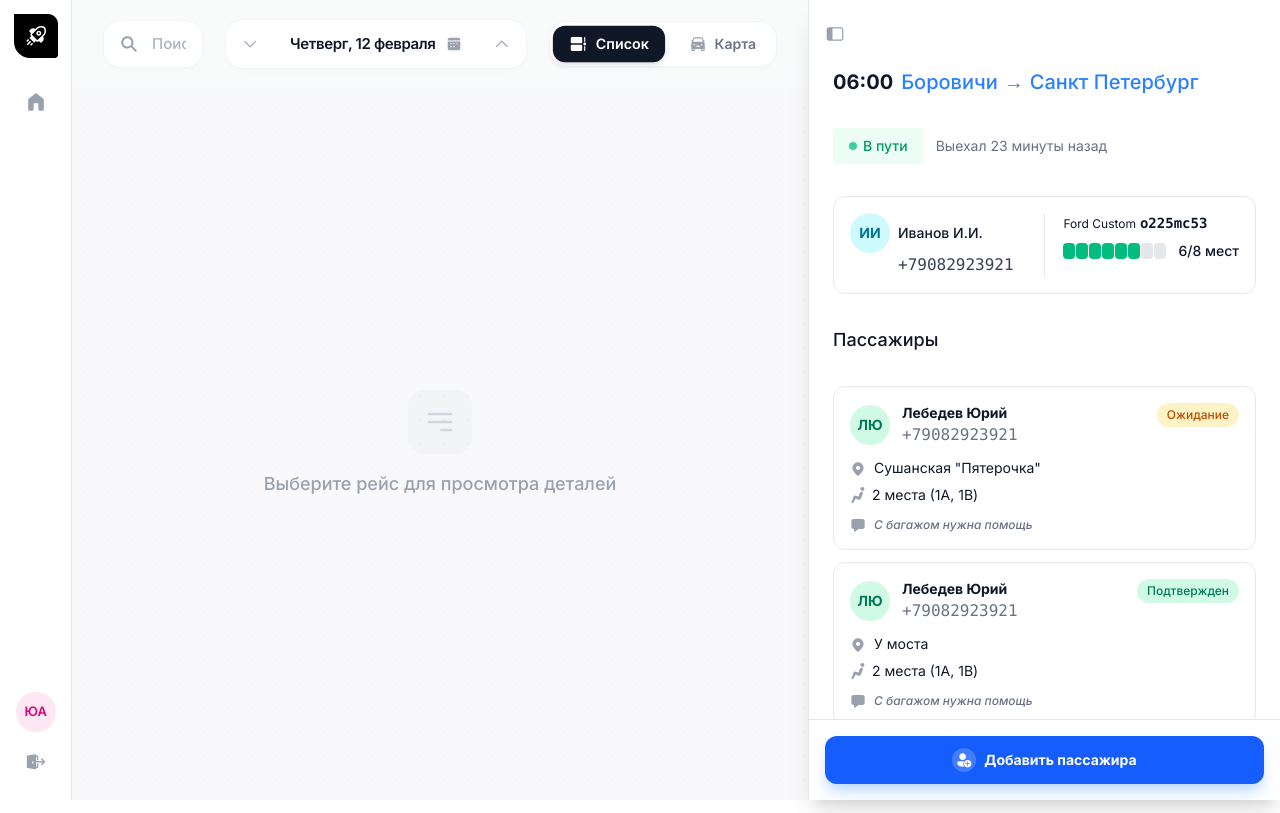
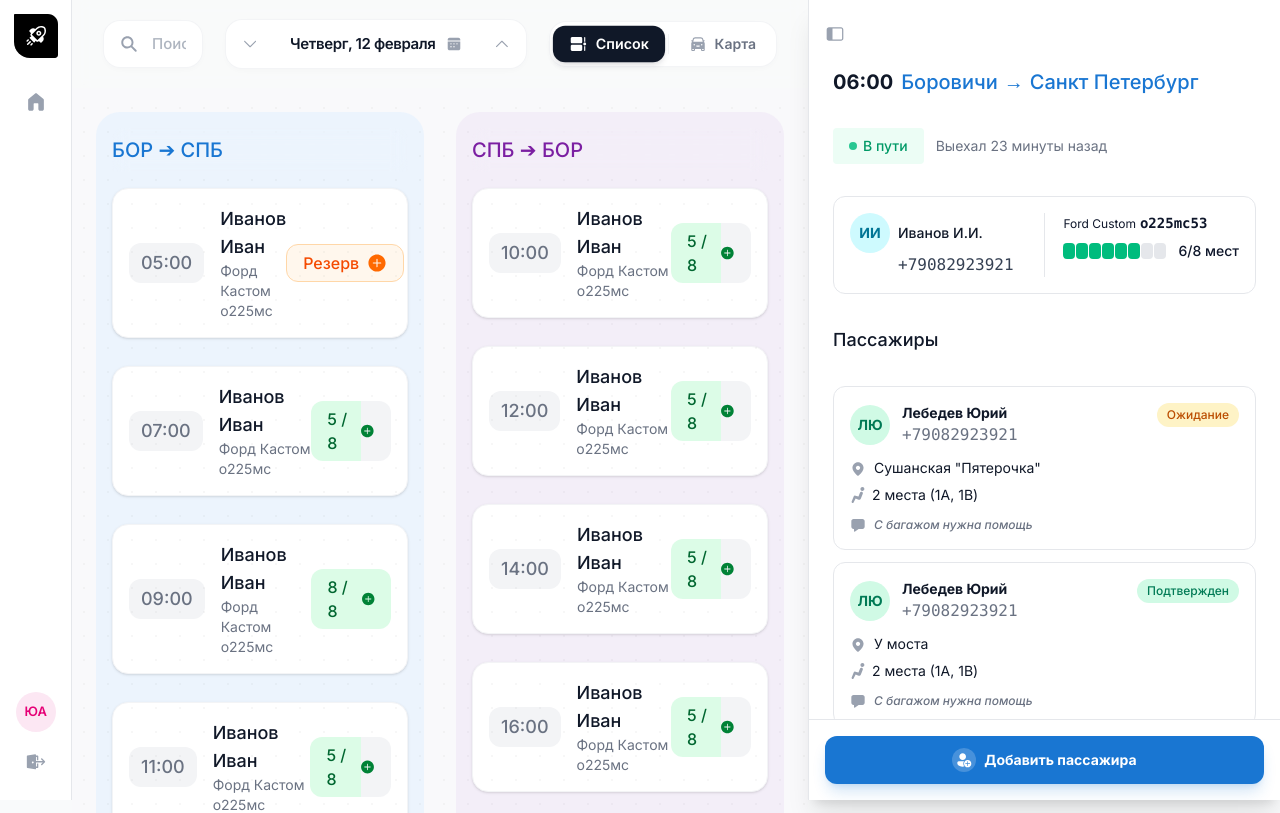
Before and after one commit to deadusr/shuttle_service, a React (Vite) app: page / in a window 1280 px wide. Shown: the top 813 px of the page. Built offline with nearby package versions, Linux system fonts and the light colour scheme.

Commit message:
Добавил колонку с текущими рейсами

```diff
--- a/src/components/Dashboard.tsx
+++ b/src/components/Dashboard.tsx
@@ -1,6 +1,12 @@
 import DashboardHeader from './DashboardHeader';
+import TripCard from './TripCard';
+import { mockTrips } from '../data/mockTrips';
 
 const Dashboard = () => {
+    // Filter trips by direction
+    const outboundTrips = mockTrips.filter(t => t.route.from === 'БОР' && t.route.to === 'СПБ');
+    const inboundTrips = mockTrips.filter(t => t.route.from === 'СПБ' && t.route.to === 'БОР');
+
     return (
         <main className="flex-1 flex flex-col bg-gray-50/50 min-w-0 overflow-hidden relative">
             <div className="absolute inset-0 z-0 opacity-[0.03] pointer-events-none"
@@ -13,14 +19,36 @@ const Dashboard = () => {
             <DashboardHeader />
 
             <div className="flex-1 overflow-y-auto p-6 scrollbar-thin scrollbar-thumb-gray-200 scrollbar-track-transparent">
-                {/* Content Placeholder */}
-                <div className="flex flex-col items-center justify-center h-full text-gray-400 gap-4">
-                    <div className="w-16 h-16 rounded-2xl bg-gray-100 flex items-center justify-center">
-                        <svg className="w-8 h-8 text-gray-300" fill="none" viewBox="0 0 24 24" stroke="currentColor">
-                            <path strokeLinecap="round" strokeLinejoin="round" strokeWidth={2} d="M4 6h16M4 12h16m-7 6h7" />
-                        </svg>
+                <div className="grid grid-cols-1 lg:grid-cols-2 gap-8 h-full">
+                    {/* Left Column: Outbound (Blue) */}
+                    <div className="flex flex-col gap-4 bg-direction-forward-light/50 p-4 rounded-3xl">
+                        <div className="sticky top-0 z-10 backdrop-blur-sm py-2 rounded-t-xl">
+                            <h2 className="text-xl font-medium text-direction-forward flex items-center gap-2">
+                                БОР ➔ СПБ
+                            </h2>
+                        </div>
+
+                        <div className="flex flex-col gap-4 pb-6">
+                            {outboundTrips.map(trip => (
+                                <TripCard key={trip.id} trip={trip} variant="blue" />
+                            ))}
+                        </div>
                     </div>
-                    <p className="font-medium text-lg">Выберите рейс для просмотра деталей</p>
+
+                    {/* Right Column: Inbound (Purple) */}
+                    <div className="flex flex-col gap-4 bg-direction-return-light/50 p-4 rounded-3xl">
+                        <div className="sticky top-0 z-10 backdrop-blur-sm py-2 rounded-t-xl">
+                            <h2 className="text-xl font-medium text-direction-return flex items-center gap-2">
+                                СПБ ➔ БОР
+                            </h2>
+                        </div>
+
+                        <div className="flex flex-col gap-4 pb-6">
+                            {inboundTrips.map(trip => (
+                                <TripCard key={trip.id} trip={trip} variant="purple" />
+                            ))}
+                        </div>
+                    </div>
                 </div>
             </div>
         </main>
--- a/src/components/DashboardHeader.tsx
+++ b/src/components/DashboardHeader.tsx
@@ -28,9 +28,9 @@ const DashboardHeader = ({ onSearch, onDateChange, onViewChange }: DashboardHead
                         setSearchQuery(e.target.value);
                         onSearch?.(e.target.value);
                     }}
-                    className="w-full pl-12 pr-4 py-3 bg-white rounded-2xl text-[15px] text-gray-900 placeholder-gray-400/80 shadow-[0_2px_8px_-2px_rgba(0,0,0,0.04)] ring-1 ring-gray-100 hover:ring-gray-200 focus:ring-2 focus:ring-blue-500/20 focus:outline-none transition-all duration-200 ease-out font-medium"
+                    className="w-full pl-12 pr-4 py-3 bg-white rounded-2xl text-[15px] text-gray-900 placeholder-gray-400/80 shadow-[0_2px_8px_-2px_rgba(0,0,0,0.04)] ring-1 ring-gray-100 hover:ring-gray-200 focus:ring-2 focus:ring-direction-forward/20 focus:outline-none transition-all duration-200 ease-out font-medium"
                 />
-                <div className="absolute left-4 top-1/2 -translate-y-1/2 text-gray-400 group-focus-within:text-blue-500 transition-colors duration-200">
+                <div className="absolute left-4 top-1/2 -translate-y-1/2 text-gray-400 group-focus-within:text-direction-forward transition-colors duration-200">
                     <Icon name="search" className="w-[18px] h-[18px]" />
                 </div>
             </div>
@@ -47,7 +47,7 @@ const DashboardHeader = ({ onSearch, onDateChange, onViewChange }: DashboardHead
 
                 <div className="flex items-center gap-2.5 px-4 py-1.5 cursor-pointer hover:bg-gray-50 rounded-xl transition-colors group">
                     <span className="text-[15px] font-semibold text-gray-900 tracking-tight">Четверг, 12 февраля</span>
-                    <Icon name="calendar" className="w-4 h-4 text-gray-400 group-hover:text-blue-500 transition-colors" />
+                    <Icon name="calendar" className="w-4 h-4 text-gray-400 group-hover:text-direction-forward transition-colors" />
                 </div>
 
                 <button
--- a/src/components/PassengerPanel.tsx
+++ b/src/components/PassengerPanel.tsx
@@ -123,7 +123,7 @@ const PassengerPanel = ({ isCollapsed, onToggle }: { isCollapsed: boolean; onTog
             <div className={`absolute top-[68px] left-0 right-0 z-30 px-6 py-3 bg-white/90 backdrop-blur-md shadow-sm border-b border-gray-100 flex items-center justify-between transition-all duration-300 ${isScrolled ? 'translate-y-0 opacity-100' : '-translate-y-full opacity-0 pointer-events-none'}`}>
                 <div className="flex items-center gap-3 min-w-0">
                     <span className="text-lg font-bold text-gray-900 shrink-0">{trip.time}</span>
-                    <div className="flex items-center gap-1.5 text-sm font-medium text-blue-600 truncate">
+                    <div className="flex items-center gap-1.5 text-sm font-medium text-direction-forward truncate">
                         <span className="truncate">{trip.route.from}</span>
                         <span className="shrink-0">→</span>
                         <span className="truncate">{trip.route.to}</span>
@@ -143,9 +143,9 @@ const PassengerPanel = ({ isCollapsed, onToggle }: { isCollapsed: boolean; onTog
                 <div className="flex flex-col gap-6">
                     <div className="flex items-baseline gap-2 mb-2">
                         <span className="text-xl font-bold text-gray-900">{trip.time}</span>
-                        <div className="flex items-center gap-1.5 text-xl font-medium text-blue-500">
+                        <div className="flex items-center gap-1.5 text-xl font-medium text-direction-forward">
                             <span>{trip.route.from}</span>
-                            <Icon name="search" className="w-4 h-4 text-blue-400 rotate-90 hidden" /> {/* Arrow placeholder if needed */}
+                            <Icon name="search" className="w-4 h-4 text-direction-forward/70 rotate-90 hidden" /> {/* Arrow placeholder if needed */}
                             <span>→</span>
                             <span>{trip.route.to}</span>
                         </div>
@@ -209,7 +209,7 @@ const PassengerPanel = ({ isCollapsed, onToggle }: { isCollapsed: boolean; onTog
                 {/* Passenger List */}
                 <div className="flex flex-col gap-3">
                     {trip.passengers.map((passenger) => (
-                        <div key={passenger.id} className="group bg-white rounded-xl flex flex-col gap-3 border border-gray-200 p-4  hover:shadow-sm hover:border-blue-100 transition-all cursor-pointer relative">
+                        <div key={passenger.id} className="group bg-white rounded-xl flex flex-col gap-3 border border-gray-200 p-4  hover:shadow-sm hover:border-direction-forward-light transition-all cursor-pointer relative">
                             <div className="flex justify-between items-start">
                                 <div className="flex items-center gap-3">
                                     <div className={`w-10 h-10 rounded-full flex items-center justify-center font-bold text-sm shrink-0 ${passenger.avatar ? 'bg-emerald-100 text-emerald-700' : 'bg-gray-100 text-gray-400'
@@ -258,7 +258,7 @@ const PassengerPanel = ({ isCollapsed, onToggle }: { isCollapsed: boolean; onTog
 
             {/* Fixed Bottom Section */}
             <div className="p-4 border-t border-gray-200 bg-white shrink-0 z-10">
-                <button className="w-full flex items-center justify-center gap-2 p-3 bg-blue-600 hover:bg-blue-700 active:bg-blue-800 text-white rounded-xl shadow-lg shadow-blue-200 transition-all duration-200 transform hover:-translate-y-0.5">
+                <button className="w-full flex items-center justify-center gap-2 p-3 bg-direction-forward hover:bg-direction-forward/90 active:bg-direction-forward/80 text-white rounded-xl shadow-lg shadow-direction-forward/20 transition-all duration-200 transform hover:-translate-y-0.5">
                     <div className="w-6 h-6 rounded-full bg-white/20 flex items-center justify-center">
                         <Icon name="person-add" className="w-4 h-4 text-white" />
                     </div>
--- /dev/null
+++ b/src/components/TripCard.tsx
@@ -0,0 +1,70 @@
+import { Trip } from '../types';
+import Icon from './icons/Icon';
+
+interface TripCardProps {
+    trip: Trip;
+    variant: 'blue' | 'purple';
+}
+
+const TripCard = ({ trip, variant }: TripCardProps) => {
+    // Style configurations based on variant
+    const styles = {
+        blue: {
+            timeBg: 'bg-gray-100',
+            timeText: 'text-gray-500',
+            seatsText: 'text-green-800',
+            reserveBg: 'bg-orange-50',
+            reserveText: 'text-orange-600',
+            reserveBorder: 'border-orange-200'
+        },
+        purple: {
+            // Using same styles as blue for now, but can be customized if needed
+            timeBg: 'bg-gray-100',
+            timeText: 'text-gray-500',
+            seatsText: 'text-green-800',
+            reserveBg: 'bg-orange-50',
+            reserveText: 'text-orange-600',
+            reserveBorder: 'border-orange-200'
+        }
+    }[variant];
+
+    const isReserve = trip.driver.seatsOccupied === 0;
+    const percentage = trip.driver.seatsTotal > 0
+        ? Math.round((trip.driver.seatsOccupied / trip.driver.seatsTotal) * 100)
+        : 0;
+
+    return (
+        <div className="bg-white rounded-2xl p-4 shadow-sm border border-gray-100 mb-3 flex items-center justify-between hover:shadow-md transition-shadow cursor-pointer">
+            <div className="flex items-center gap-4">
+                <div className={`${styles.timeBg} ${styles.timeText} px-3 py-1.5 rounded-xl font-medium text-lg`}>
+                    {trip.time}
+                </div>
+
+                <div>
+                    <h3 className="font-medium text-lg text-gray-900">{trip.driver.name}</h3>
+                    <p className="text-gray-500 text-sm">{trip.driver.car} {trip.driver.plate}</p>
+                </div>
+            </div>
+
+            {/* Status / Seats */}
+            {isReserve ? (
+                <div className={`${styles.reserveBg} ${styles.reserveText} border ${styles.reserveBorder} px-4 py-1.5 rounded-xl font-medium flex items-center gap-2`}>
+                    Резерв
+                    <Icon name="add-circle" className="w-5 h-5 text-orange-500" />
+                </div>
+            ) : (
+                <div
+                    className={`${styles.seatsText} px-4 py-1.5 rounded-xl font-medium flex items-center gap-2 relative overflow-hidden`}
+                    style={{
+                        background: `linear-gradient(to right, #dcfce7 ${percentage}%, #f3f4f6 ${percentage}%)`
+                    }}
+                >
+                    <span className="relative z-10">{trip.driver.seatsOccupied} / {trip.driver.seatsTotal}</span>
+                    <Icon name="add-circle" className="w-5 h-5 text-green-700 relative z-10" />
+                </div>
+            )}
+        </div>
+    );
+};
+
+export default TripCard;
--- /dev/null
+++ b/src/data/mockTrips.ts
@@ -0,0 +1,183 @@
+import { Trip } from '../types';
+
+export const mockTrips: Trip[] = [
+    // Outbound: BOR -> SPB
+    {
+        id: '1',
+        route: { from: 'БОР', to: 'СПБ' },
+        time: '05:00',
+        status: 'scheduled',
+        statusLabel: 'Ожидание',
+        driver: {
+            name: 'Иванов Иван',
+            phone: '+7 999 000-00-00',
+            car: 'Форд Кастом',
+            plate: 'о225мс',
+            seatsOccupied: 0,
+            seatsTotal: 8
+        },
+        passengers: []
+    },
+    {
+        id: '2',
+        route: { from: 'БОР', to: 'СПБ' },
+        time: '07:00',
+        status: 'scheduled',
+        statusLabel: 'Ожидание',
+        driver: {
+            name: 'Иванов Иван',
+            phone: '+7 999 000-00-00',
+            car: 'Форд Кастом',
+            plate: 'о225мс',
+            seatsOccupied: 5,
+            seatsTotal: 8
+        },
+        passengers: []
+    },
+    {
+        id: '3',
+        route: { from: 'БОР', to: 'СПБ' },
+        time: '09:00',
+        status: 'scheduled',
+        statusLabel: 'Ожидание',
+        driver: {
+            name: 'Иванов Иван',
+            phone: '+7 999 000-00-00',
+            car: 'Форд Кастом',
+            plate: 'о225мс',
+            seatsOccupied: 8,
+            seatsTotal: 8
+        },
+        passengers: []
+    },
+    {
+        id: '4',
+        route: { from: 'БОР', to: 'СПБ' },
+        time: '11:00',
+        status: 'scheduled',
+        statusLabel: 'Ожидание',
+        driver: {
+            name: 'Иванов Иван',
+            phone: '+7 999 000-00-00',
+            car: 'Форд Кастом',
+            plate: 'о225мс',
+            seatsOccupied: 5,
+            seatsTotal: 8
+        },
+        passengers: []
+    },
+    {
+        id: '5',
+        route: { from: 'БОР', to: 'СПБ' },
+        time: '13:00',
+        status: 'scheduled',
+        statusLabel: 'Ожидание',
+        driver: {
+            name: 'Иванов Иван',
+            phone: '+7 999 000-00-00',
+            car: 'Форд Кастом',
+            plate: 'о225мс',
+            seatsOccupied: 5,
+            seatsTotal: 8
+        },
+        passengers: []
+    },
+    {
+        id: '6',
+        route: { from: 'БОР', to: 'СПБ' },
+        time: '15:00',
+        status: 'scheduled',
+        statusLabel: 'Ожидание',
+        driver: {
+            name: 'Иванов Иван',
+            phone: '+7 999 000-00-00',
+            car: 'Форд Кастом',
+            plate: 'о225мс',
+            seatsOccupied: 5,
+            seatsTotal: 8
+        },
+        passengers: []
+    },
+    {
+        id: '7',
+        route: { from: 'БОР', to: 'СПБ' },
+        time: '17:00',
+        status: 'scheduled',
+        statusLabel: 'Ожидание',
+        driver: {
+            name: 'Иванов Иван',
+            phone: '+7 999 000-00-00',
+            car: 'Форд Кастом',
+            plate: 'о225мс',
+            seatsOccupied: 5,
+            seatsTotal: 8
+        },
+        passengers: []
+    },
+
+    // Inbound: SPB -> BOR
+    {
+        id: '11',
+        route: { from: 'СПБ', to: 'БОР' },
+        time: '10:00',
+        status: 'scheduled',
+        statusLabel: 'Ожидание',
+        driver: {
+            name: 'Иванов Иван',
+            phone: '+7 999 000-00-00',
+            car: 'Форд Кастом',
+            plate: 'о225мс',
+            seatsOccupied: 5,
+            seatsTotal: 8
+        },
+        passengers: []
+    },
+    {
+        id: '12',
+        route: { from: 'СПБ', to: 'БОР' },
+        time: '12:00',
+        status: 'scheduled',
+        statusLabel: 'Ожидание',
+        driver: {
+            name: 'Иванов Иван',
+            phone: '+7 999 000-00-00',
+            car: 'Форд Кастом',
+            plate: 'о225мс',
+            seatsOccupied: 5,
+            seatsTotal: 8
+        },
+        passengers: []
+    },
+    {
+        id: '13',
+        route: { from: 'СПБ', to: 'БОР' },
+        time: '14:00',
+        status: 'scheduled',
+        statusLabel: 'Ожидание',
+        driver: {
+            name: 'Иванов Иван',
+            phone: '+7 999 000-00-00',
+            car: 'Форд Кастом',
+            plate: 'о225мс',
+            seatsOccupied: 5,
+            seatsTotal: 8
+        },
+        passengers: []
+    },
+    {
+        id: '14',
+        route: { from: 'СПБ', to: 'БОР' },
+        time: '16:00',
+        status: 'scheduled',
+        statusLabel: 'Ожидание',
+        driver: {
+            name: 'Иванов Иван',
+            phone: '+7 999 000-00-00',
+            car: 'Форд Кастом',
+            plate: 'о225мс',
+            seatsOccupied: 5,
+            seatsTotal: 8
+        },
+        passengers: []
+    },
+];
--- a/src/index.css
+++ b/src/index.css
@@ -2,4 +2,9 @@
 
 @theme {
     --font-sans: "Inter", sans-serif;
+
+    --color-direction-forward: #1976D2;
+    --color-direction-forward-light: #E0F0FF;
+    --color-direction-return: #7B1FA2;
+    --color-direction-return-light: #EDE4F5;
 }
```
